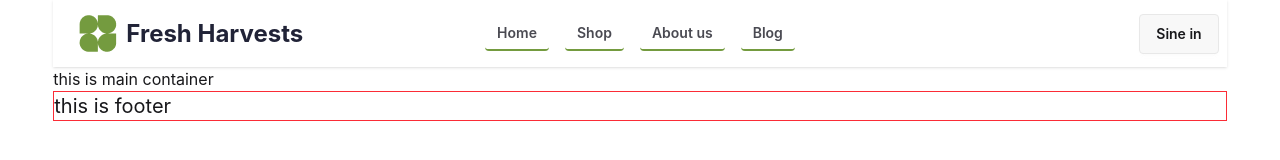
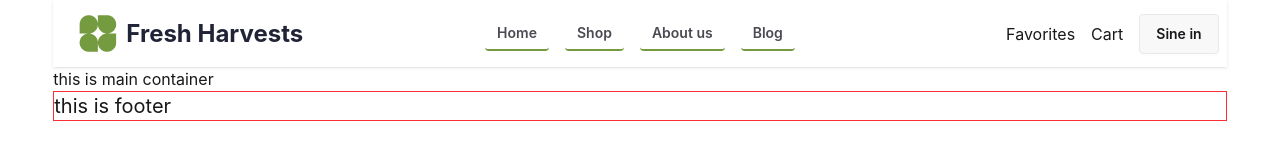
Before and after one commit to sucharita4867/fresh-harvests, a React (Vite) app: page / in a window 1280 px wide. Shown: the top 160 px of the page. Built offline with nearby package versions, Linux system fonts and the light colour scheme.

Commit message:
added navbar works

```diff
--- a/src/Components/Navbar.jsx
+++ b/src/Components/Navbar.jsx
@@ -1,6 +1,7 @@
 import React from "react";
 import { Link, NavLink } from "react-router";
 import Logo from "./Logo";
+import cart from './Shopping cart.png'
 
 const Navbar = () => {
   const navClass = ({ isActive }) =>
@@ -66,7 +67,11 @@ const Navbar = () => {
       <div className="navbar-center hidden lg:flex">
         <ul className="menu menu-horizontal px-1 gap-4">{links}</ul>
       </div>
-      <div className="navbar-end">
+      <div className="navbar-end gap-4">
+        <ul className="flex gap-4">
+          <li>Favorites</li>
+          <li>Cart</li>
+        </ul>
         <a className="btn">Sine in</a>
       </div>
     </div>
```
Also changed, not shown: public/Heart.png (added), public/Shopping cart.png (added).
